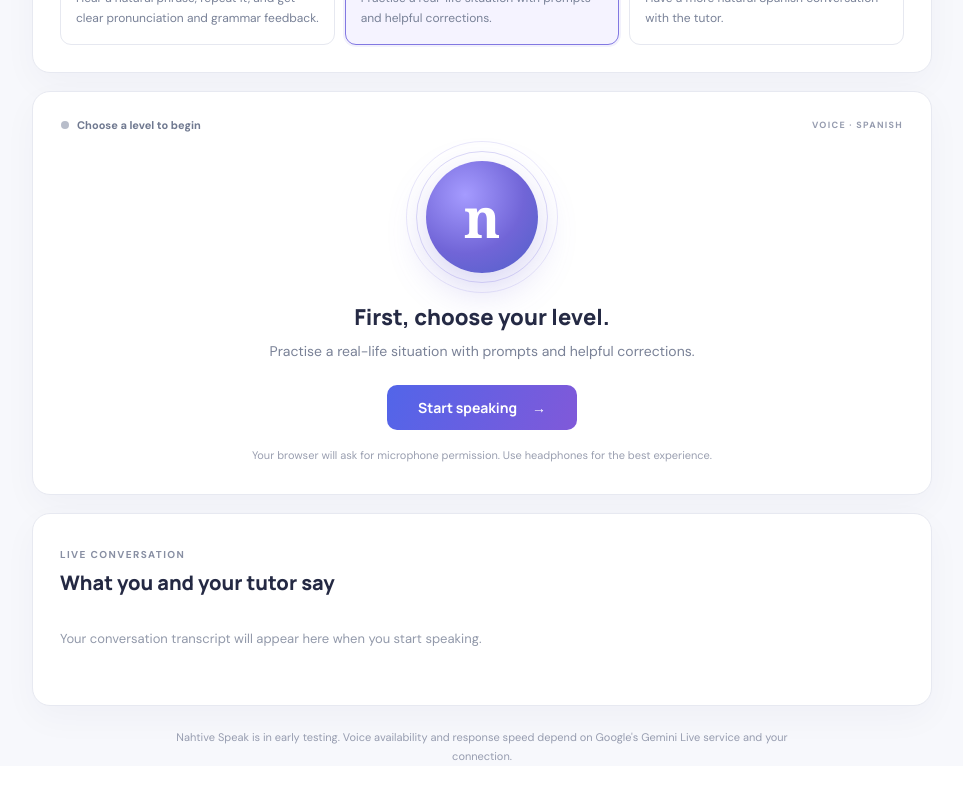
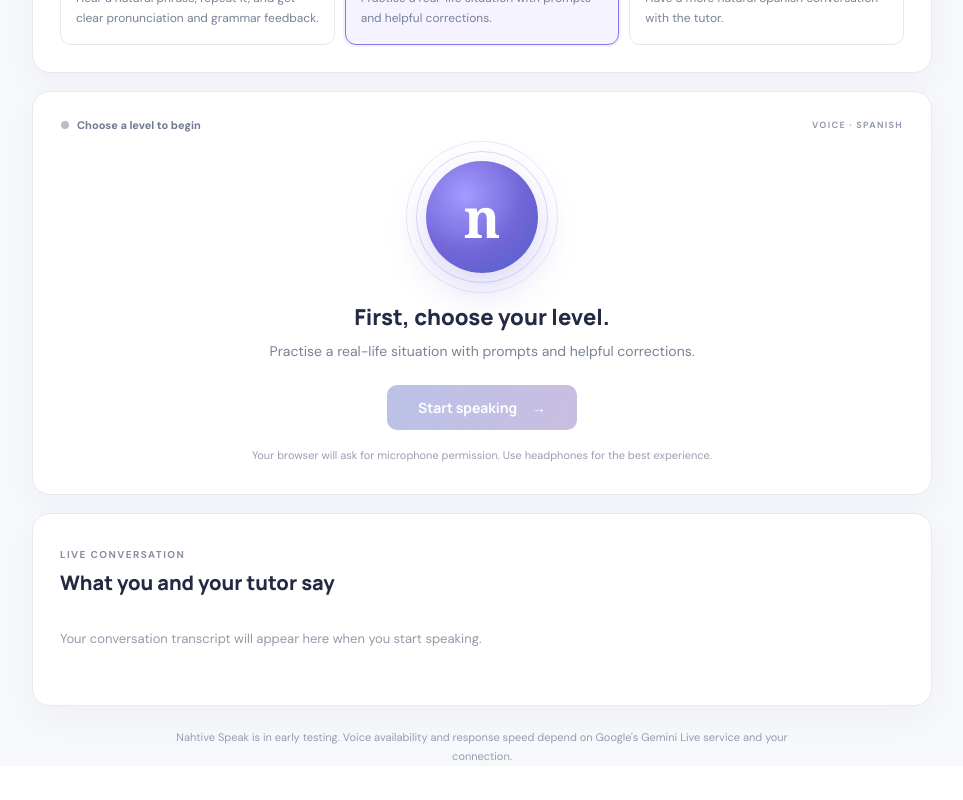
Before and after one commit to joshkhenry-sys/nahtive-2.0, a Next.js app: page /speak in a window 1280 px wide. Shown: the part 745-1545 px from the top of the page, without its empty margins (158-1121 px from the left). Built offline with nearby package versions, Linux system fonts and the light colour scheme.

Commit message:
Style disabled voice start until learner chooses a level

```diff
--- a/app/globals.css
+++ b/app/globals.css
@@ -242,3 +242,5 @@ body{font-size:16px}.site-header nav{font-size:14px}.hero-lede{font-size:17px}
 .cefr-path-note{font-size:11px;line-height:1.65;color:#8b92a5;margin:14px 0 0}
 @media(max-width:900px){.cefr-level-grid{grid-template-columns:repeat(3,1fr)}}
 @media(max-width:600px){.cefr-path{padding:17px}.cefr-path-heading{display:block}.cefr-path-heading>a{display:inline-block;margin-top:12px}.cefr-level-grid{grid-template-columns:repeat(2,1fr)}.cefr-level-grid>div{min-height:115px}}
+
+.speak-start:disabled{opacity:.4;cursor:not-allowed;filter:grayscale(.3)}
```
